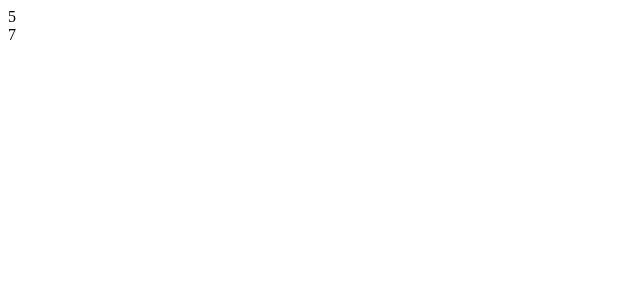
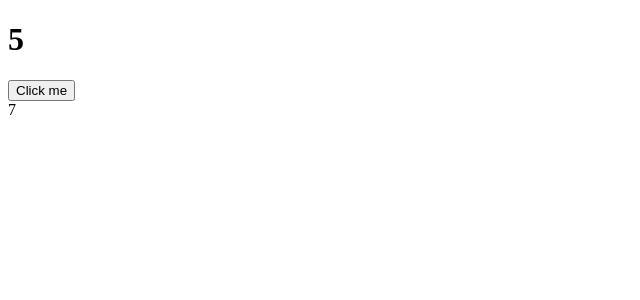
Before and after one commit to laughlamz/react-lesson, a React (Create React App) app: page / in a window 1280 px wide. Shown: the top 300 px of the page, without its empty margins (0-640 px from the left). Built offline with nearby package versions, Linux system fonts and the light colour scheme.

Commit message:
NumberProvier provide a number-value and updateNumber-function

```diff
--- a/src/App.js
+++ b/src/App.js
@@ -15,7 +15,11 @@ class App extends Component {
       <NumberProvider>
         <div className="App">
             <NumberContext.Consumer>
-              {context => <div>{context}</div>}
+              { ({ number, updateNumber }) => <div>
+                <h1>{number}</h1>
+                <button onClick={updateNumber}>Click me</button>
+                </div>
+              }
             </NumberContext.Consumer>
 
 
--- a/src/components/NumberProvider.js
+++ b/src/components/NumberProvider.js
@@ -2,9 +2,27 @@ import React, { Component } from 'react';
 import NumberContext from '../contexts/NumberContext';
 
 export default class extends Component {
+    constructor(props) {
+        super(props);
+        this.state = {
+            number: 5
+        }
+
+        this.updateNumber = this.updateNumber.bind(this);
+    }
+
+    updateNumber() {
+        this.setState({
+            number: Math.random()
+        });
+    }
+
     render() {
         return (
-            <NumberContext.Provider value={5}>
+            <NumberContext.Provider value={{
+                number: this.state.number,
+                updateNumber: this.updateNumber
+            }}>
                 {this.props.children}
             </NumberContext.Provider>
         );
```
